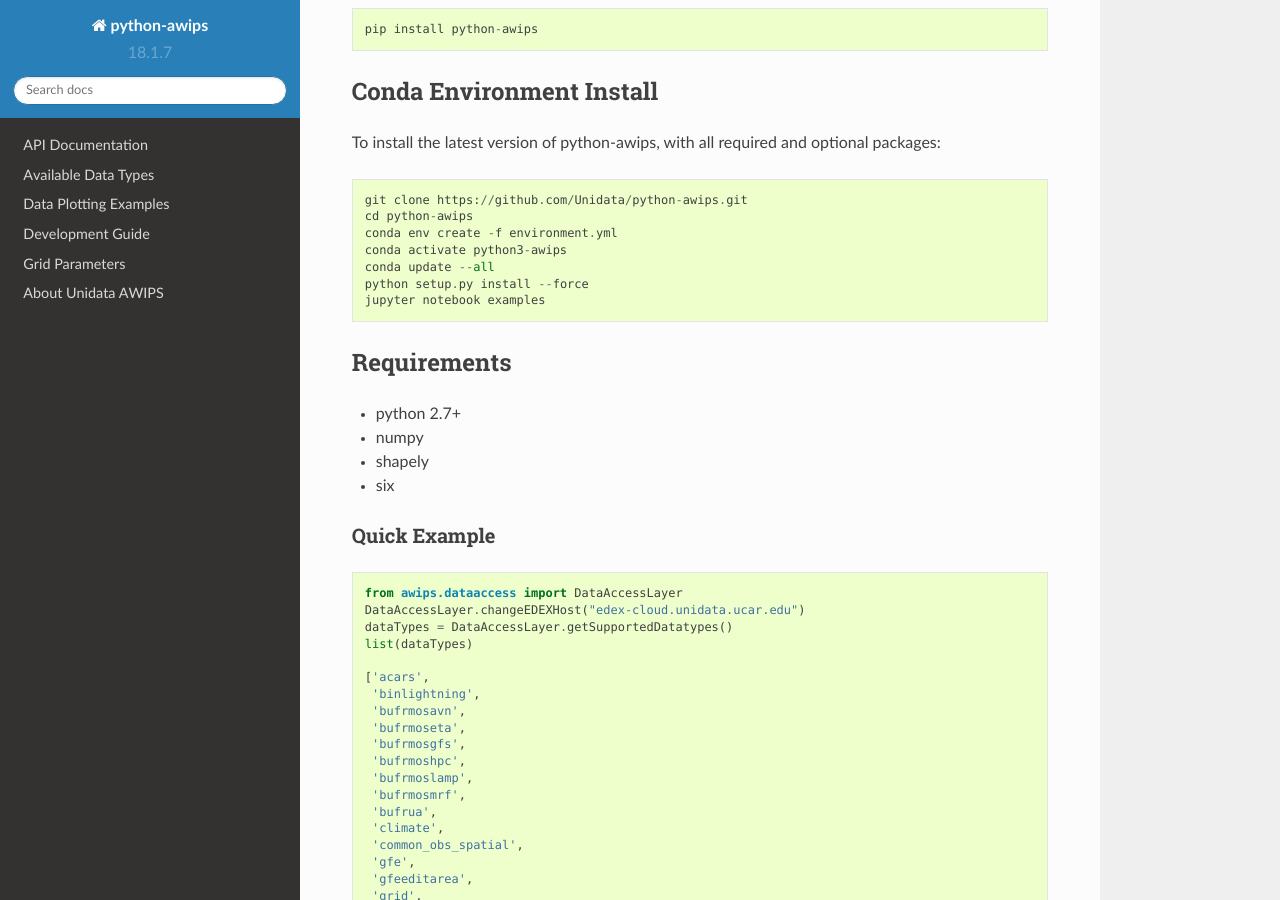
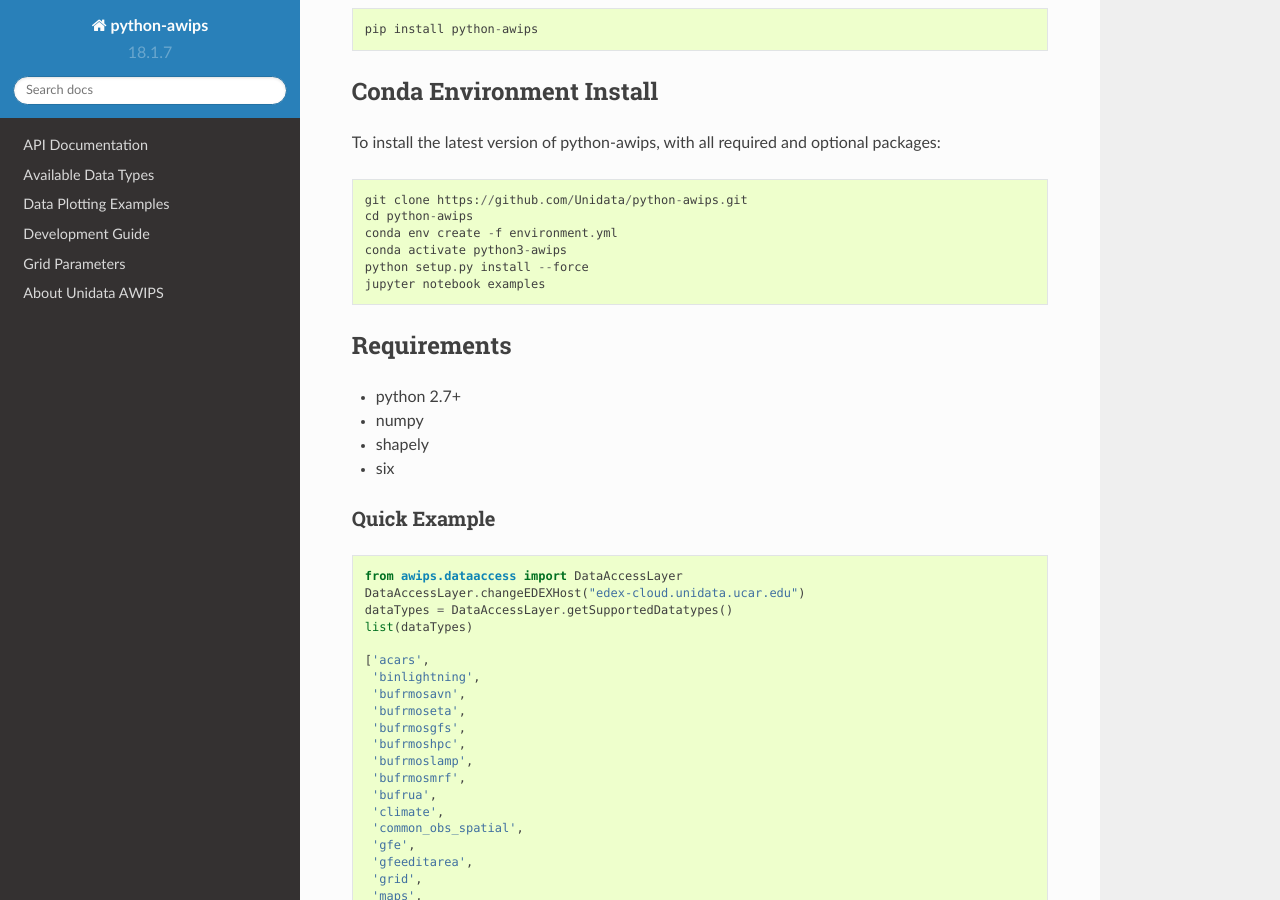
Before and after one commit to Unidata/python-awips, a Sphinx documentation site: the page built from docs/source/index.rst, in a window 1280 px wide and 900 px high, scrolled down 376 px. Built offline with Sphinx 7.4.7 and the Read the Docs theme 2.0.0, drawn with Linux system fonts in a browser that asks for light colours.

Commit message:
removed the 'conda update --all' call from environment setup

```diff
--- a/docs/source/index.rst
+++ b/docs/source/index.rst
@@ -27,7 +27,6 @@
     cd python-awips
     conda env create -f environment.yml
     conda activate python3-awips
-    conda update --all
     python setup.py install --force
     jupyter notebook examples
 
```
